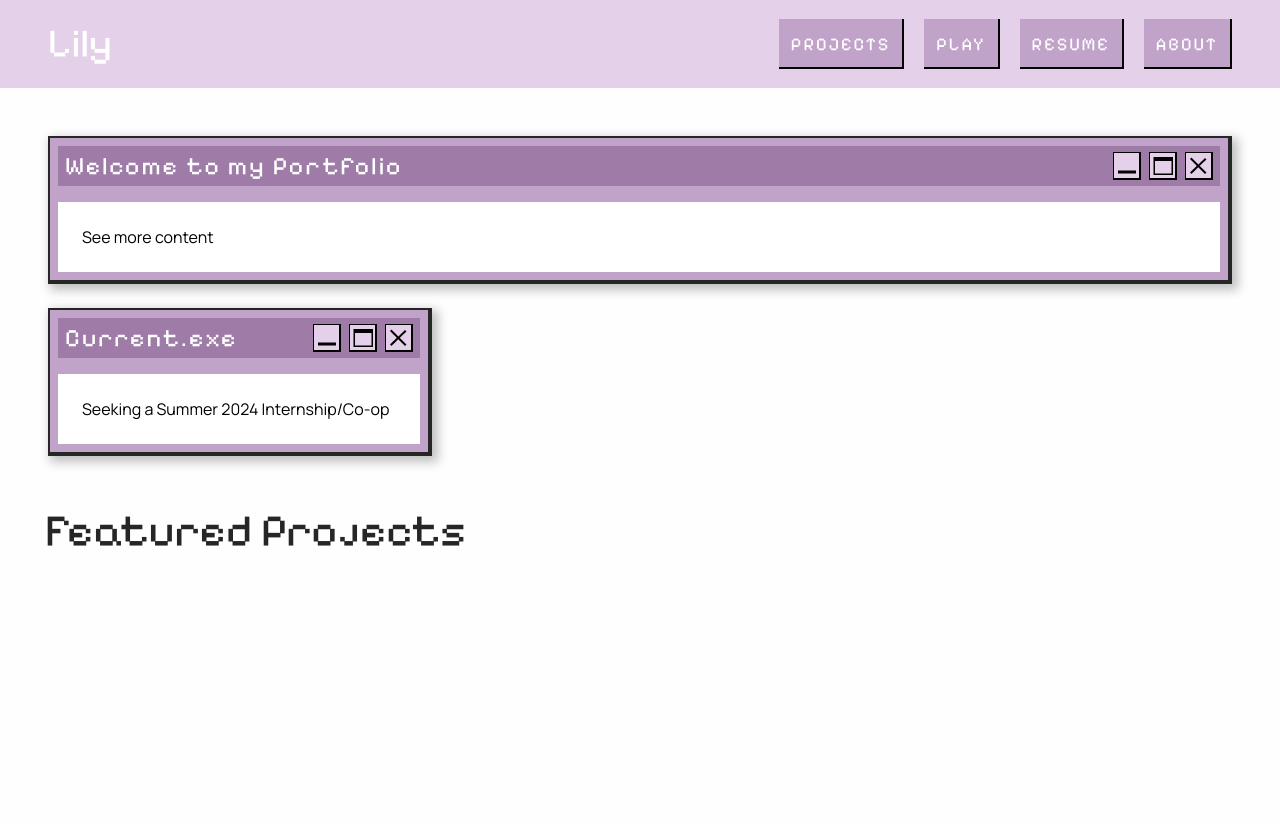
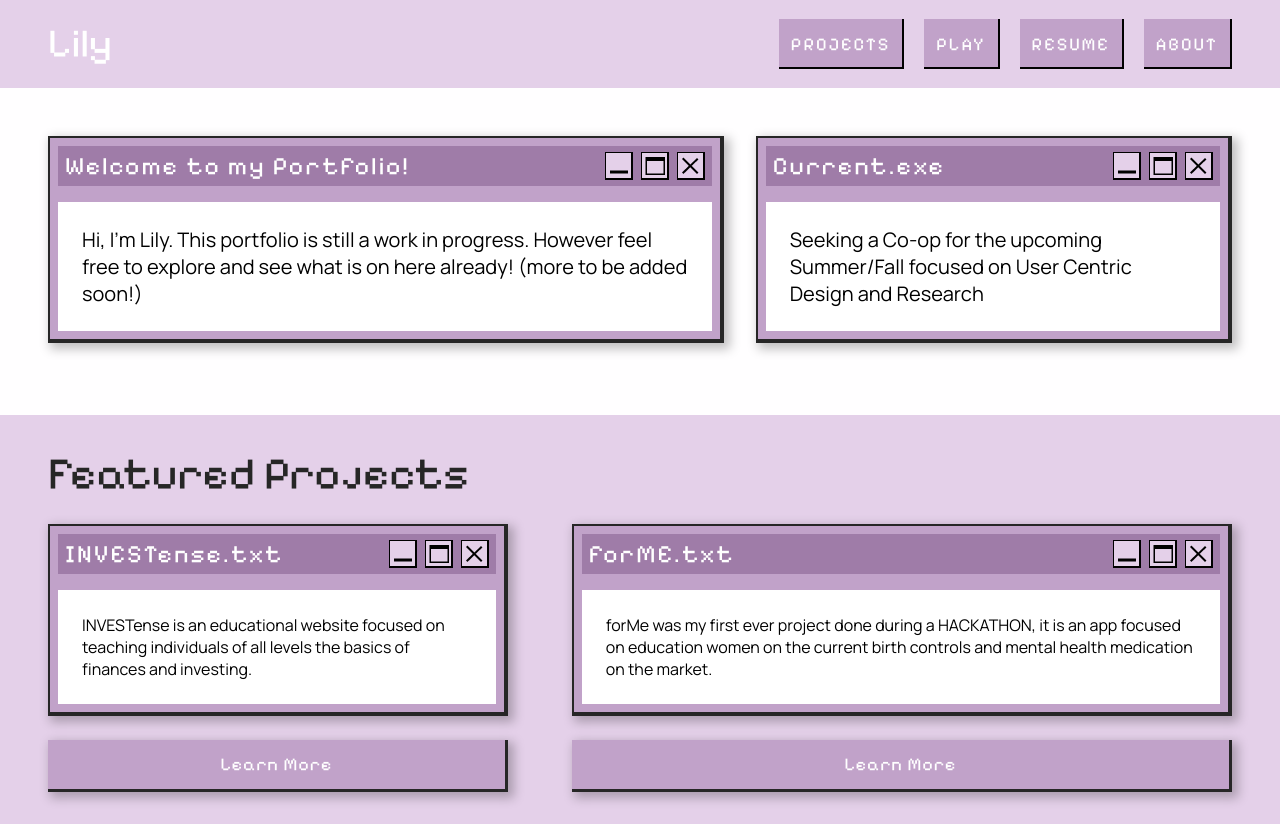
Before and after one commit to lchau04/lchau04.github.io, a plain HTML site: page index.html in a window 1280 px wide. Before the commit the page ends 800 px from the top, so only its background shows below. Drawn offline with Linux system fonts and the light colour scheme; a web font is replaced by a local one.

Commit message:
Changed things
changed pages to not show content, because WIP. Added featured projects to main page, changed for me to google drive link

```diff
--- a/assets/styles.css
+++ b/assets/styles.css
@@ -158,11 +158,11 @@ header {
 /* HOMEPAGE - projects */
 
 .proj-head {
-    margin: 0em 1em;
+    /* margin: 0em 1em; */
     padding-bottom: .5em;
 }
 
-#project-box {
+/* #project-box {
     background: #dbc1e2;
     padding: 3rem;
     display: grid;
@@ -179,12 +179,56 @@ header {
 #project-box .box-con:nth-child(2) {
     grid-column: 2 / 3;
     grid-row: 1;
+} */
+
+/* FEATURED PROJECTS ON HOME PAGE */
+
+button {
+    padding: 1em 1.5em;
+    background-color: #b99dc1;
+    background: #c1a2c9;
+    border-style: solid;
+    border-color: #262626;
+    border-width: 0px 3px 3px 0px;
+    box-shadow: 4px 4px 10px 2px rgba(0, 0, 0, 0.25);
+    color: white;
+    letter-spacing: 1px;
 }
 
+button:hover {
+    cursor: pointer;
+    background: #9f7ca8;
+    border-style: solid;
+    border-color: #ffffff;
+    border-width: 2px 0px 0px 2px;
+}
+
+.projButton a {
+    padding: 1em 1.5em;
+    text-decoration: none;
+    color: inherit;
+    font-size: 18px;
+    font-family: 'Pixelify Sans', sans-serif;
+}
+#projects {
+    background-color: #e4d0e9;
+    padding: 2em 3em;
+}
+
+.projectItems {
+    display: flex;
+    gap: 4em;
+
+}
+#project-box1, #project-box2 {
+   display: flex;
+   flex-direction: column-reverse;
+}
 /* PLAY */
 
 .play-hero {
     display: flex;
+    flex-direction: column  ;
     justify-content: center;
     align-items: center;
     height: 80vh;
@@ -317,6 +361,21 @@ header {
     max-width: 90vw;
 }
 
+/* hero-main */
+#m-hero {
+    display: flex;
+    justify-content: space-between;
+    gap: 2em;
+    /* font-size: 30px; */
+}
+
+#m-hero .cont-text-con {
+    font-size: 20px;
+}
+
+#m-hero #curr-info {
+    max-width: 100vw;
+}
 
 @media (max-width: 768px) {
     .nav-link-list {
--- a/index.html
+++ b/index.html
@@ -35,8 +35,15 @@
     </section>
     <section id = "projects">
         <h2 class = "proj-head">Featured Projects</h2>
-        <div id = "project-box1">
+        <div class = "projectItems">
+            <div id = "project-box1">
+                <button class = "projButton"><a href = "project-pages/investense.html">Learn More</a></button>
+            </div>
+            <div id = "project-box2">
+                <!-- <button class = "projButton"><a href = "project-pages/forMe.html">Learn More</a></button> -->
+                <button class = "projButton"><a href = "https://docs.google.com/presentation/d/1h19gbFFNKDsRu4oLcxwif7Wrs-yz5npG5czdJaLeeAk/edit?usp=sharing" target="_blank">Learn More</a></button>
 
+            </div>
         </div>
     </section>
     <footer>
--- a/script.js
+++ b/script.js
@@ -47,32 +47,37 @@ function createBox(title, content) {
     return boxCon;
 }
 
-// creates div of boxes for projects, etc
-function divBoxes(divOrId, boxInfo) {
-    var container = (typeof divOrId === 'string') ? document.getElementById(divOrId) : divOrId;
+// // creates div of boxes for projects, etc
+// function divBoxes(divOrId, boxInfo) {
+//     var container = (typeof divOrId === 'string') ? document.getElementById(divOrId) : divOrId;
 
-    boxInfo.forEach(function(info) {
-        // Use the createBox function to create a box with the specified title and content
-        var box = createBox(info.title, info.content);
-        // Append the created box to the container
-        container.appendChild(box);
-    });
-}
+//     boxInfo.forEach(function(info) {
+//         // Use the createBox function to create a box with the specified title and content
+//         var box = createBox(info.title, info.content);
+//         // Append the created box to the container
+//         container.appendChild(box);
+//     });
+// }
 
-var info = [
-    { title: 'INVESTENSE', content: 'img' },
-    { title: 'Project 2', content: 'Description of Project 2' },
-    { title: 'Project 2', content: 'Description of Project 2' },
-];
+// var info = [
+//     { title: 'INVESTENSE', content: 'img' },
+//     { title: 'Project 2', content: 'Description of Project 2' },
+//     { title: 'Project 2', content: 'Description of Project 2' },
+// ];
 
 window.onload = function() {
     // to display main hero box
     var welc = document.getElementById('welcome');
-    welc.appendChild(createBox('Welcome to my Portfolio', 'See more content'));
+    welc.appendChild(createBox('Welcome to my Portfolio!', "Hi, I'm Lily.\nThis portfolio is still a work in progress. However feel free to explore and see what is on here already! (more to be added soon!) "));
     // to display current box
     var curr = document.getElementById('curr-info');
-    curr.appendChild(createBox('Current.exe', 'Seeking a Summer 2024 Internship/Co-op'));
+    curr.appendChild(createBox('Current.exe', 'Seeking a Co-op for the upcoming Summer/Fall focused on User Centric Design and Research'));
 
-    // internship box
-    divBoxes('project-box', info);
+    var proj1 = document.getElementById('project-box1');
+    proj1.appendChild(createBox("INVESTense.txt", "INVESTense is an educational website focused on teaching individuals of all levels the basics of finances and investing."));
+
+    var proj1 = document.getElementById('project-box2');
+    proj1.appendChild(createBox("forME.txt", "forMe was my first ever project done during a HACKATHON, it is an app focused on education women on the current birth controls and mental health medication on the market."));
+
+    // divBoxes('project-box', info);
 };
```
Also changed, not shown: about.html (+1 -2 lines), project-pages/forMe.html (+1 -1 lines), projects.html (+6 -22 lines).
